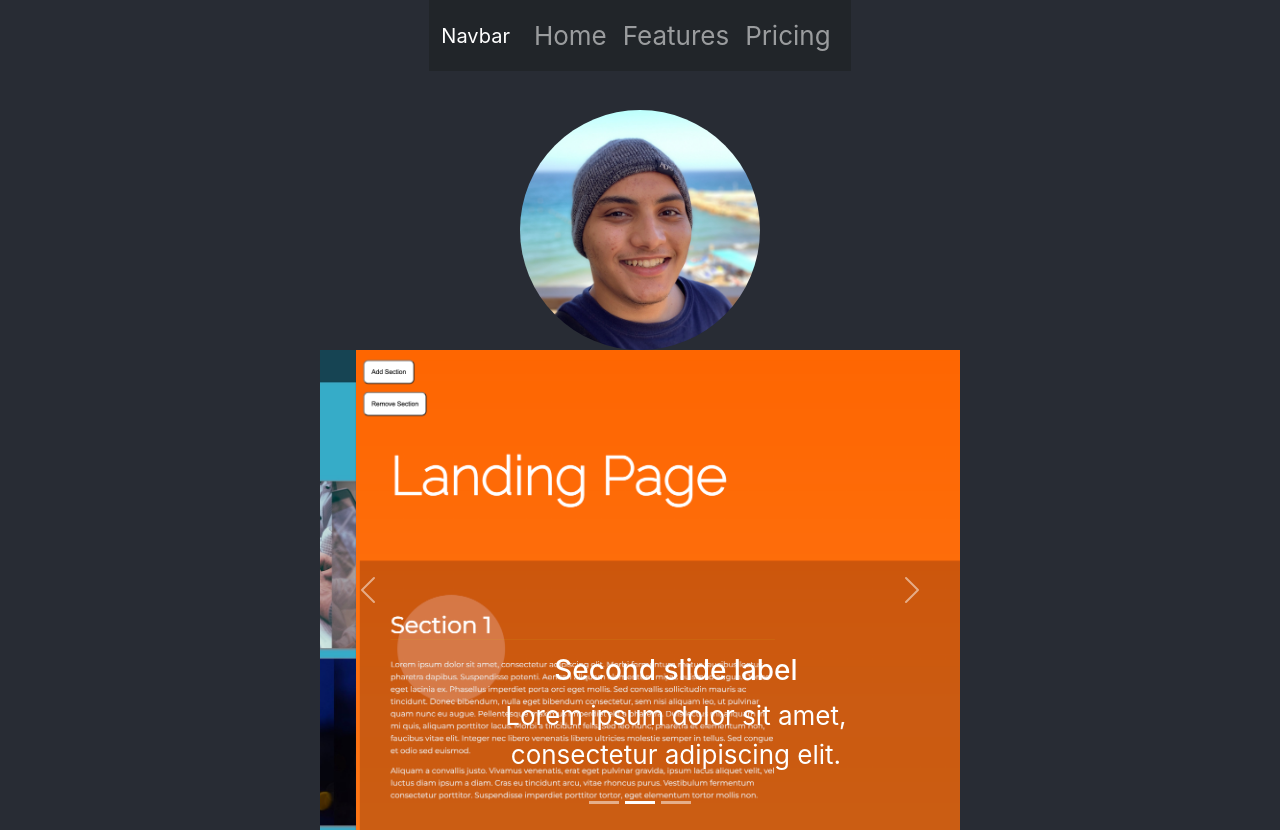
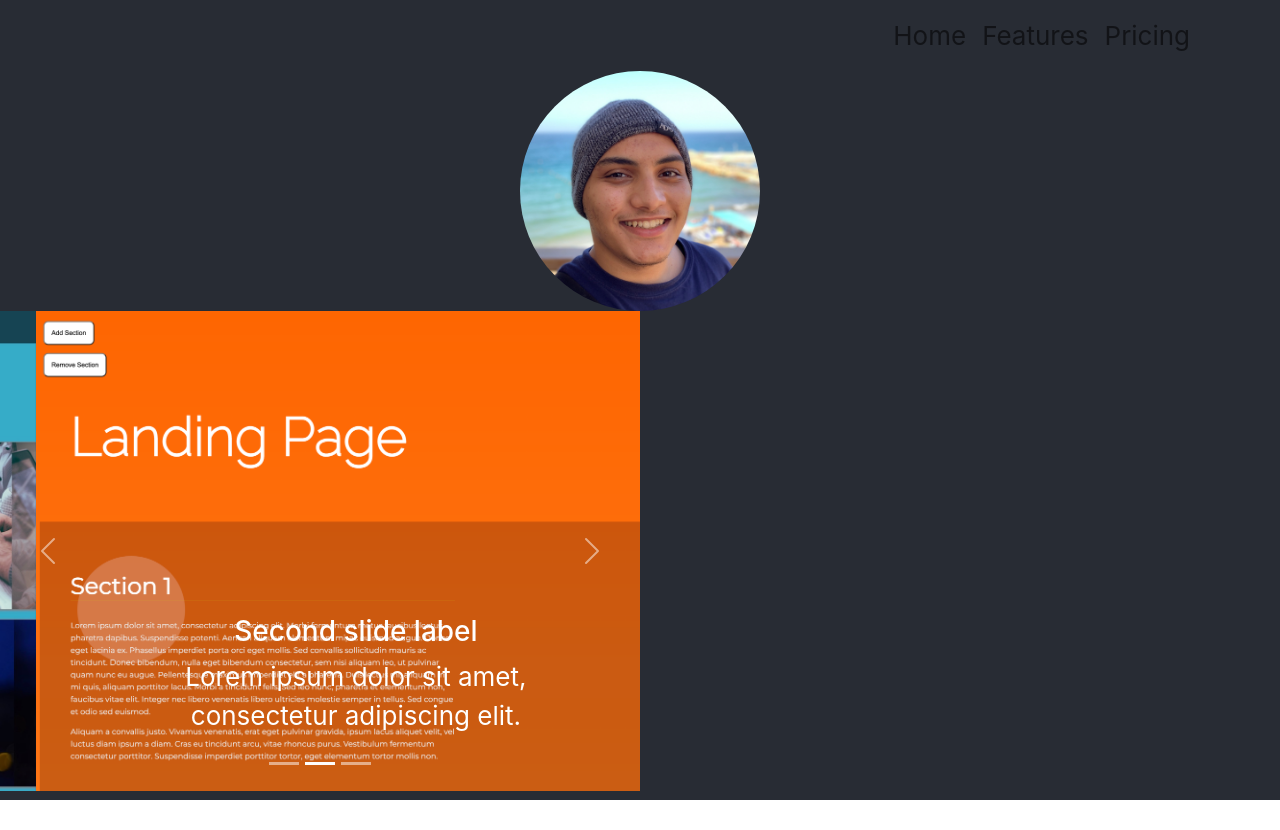
Before and after one commit to ibrahimelnemr/portfolio, a React (Create React App) app: page / in a window 1280 px wide. After the commit the page ends 800 px from the top, so only its background shows below. Built offline with nearby package versions, Linux system fonts and the light colour scheme.

Commit message:
fix issues with navbar

```diff
--- a/src/App.css
+++ b/src/App.css
@@ -22,32 +22,19 @@ height: auto;
 
 }
 
-@media (prefers-reduced-motion: no-preference) {
-  .App-logo {
-    animation: App-logo-spin infinite 20s linear;
-  }
-}
 
 .App-header {
   background-color: #282c34;
   min-height: 100vh;
-  display: flex;
-  flex-direction: column;
-  align-items: center;
-  justify-content: center;
   font-size: calc(10px + 2vmin);
   color: white;
+
 }
 
 .App-link {
   color: #61dafb;
 }
 
-@keyframes App-logo-spin {
-  from {
-    transform: rotate(0deg);
-  }
-  to {
-    transform: rotate(360deg);
-  }
+.topnavbar {
+  min-width: 100%;
 }
--- a/src/components/TopNavBar.js
+++ b/src/components/TopNavBar.js
@@ -7,17 +7,17 @@ import Container from 'react-bootstrap/Container';
 function TopNavBar() {
     return(
         <>
-        <Navbar bg="dark" variant="dark">
-        <Container>
-          <Navbar.Brand href="#home">Navbar</Navbar.Brand>
-          <Nav className="me-auto">
+        <Container className="w-100">
+        <Navbar className ="column justify-content-end">
+        <Nav className="">
             <Nav.Link href="#home">Home</Nav.Link>
+
             <Nav.Link href="#features">Features</Nav.Link>
+
             <Nav.Link href="#pricing">Pricing</Nav.Link>
-          </Nav>
-        </Container>
+      </Nav>
       </Navbar>
-      <br />
+      </Container>
 
       </>
     );
```
